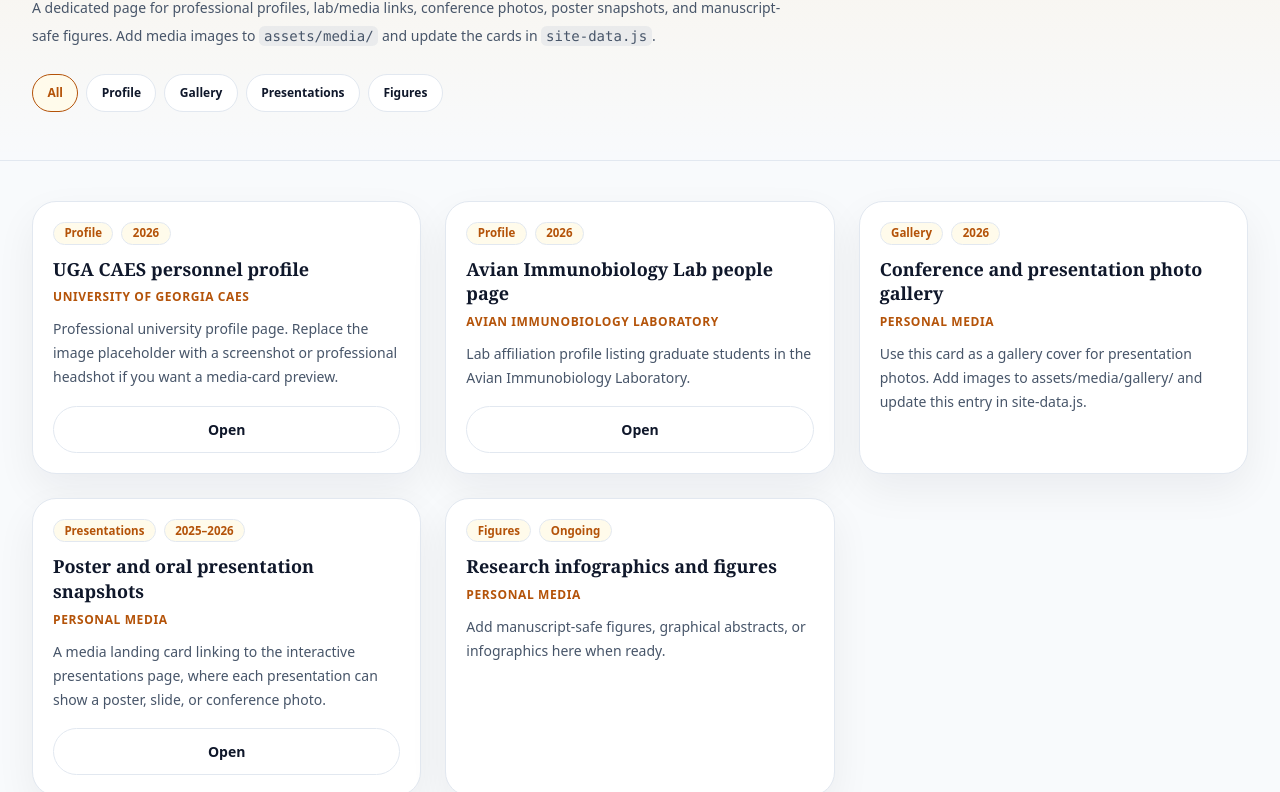
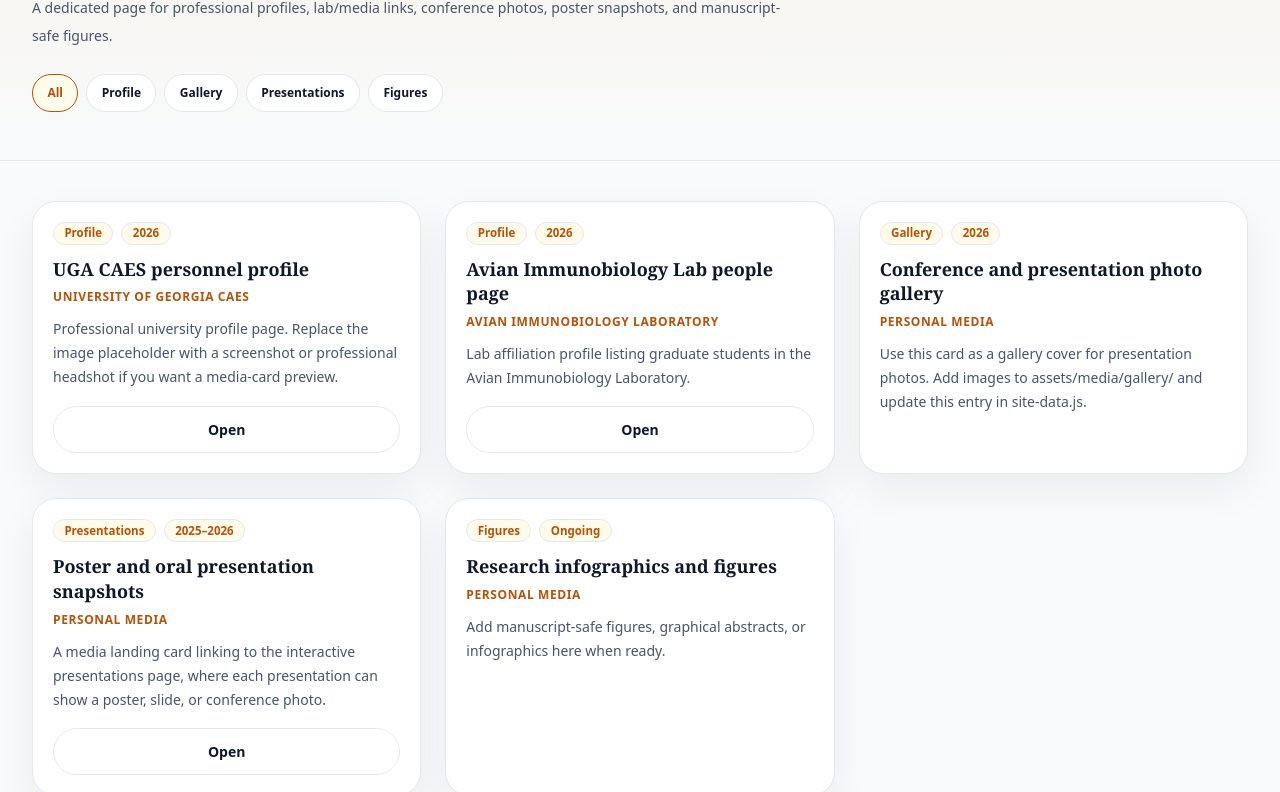
Before and after one commit to abhisekniraula/abhisekniraula.github.io, a plain HTML site: page media.html in a window 1280 px wide. Shown: the part 225-1017 px from the top of the page. Drawn offline with nearby package versions, Linux system fonts and the light colour scheme; a web font is replaced by a local one.

Commit message:
Update media.html

```diff
--- a/media.html
+++ b/media.html
@@ -81,7 +81,6 @@
 
         <p class="mt-4 max-w-3xl text-sm leading-7 text-muted">
           A dedicated page for professional profiles, lab/media links, conference photos, poster snapshots, and manuscript-safe figures.
-          Add media images to <code>assets/media/</code> and update the cards in <code>site-data.js</code>.
         </p>
 
         <div id="media-filters" class="mt-6 flex flex-wrap gap-2" aria-label="Media category filters"></div>
```
